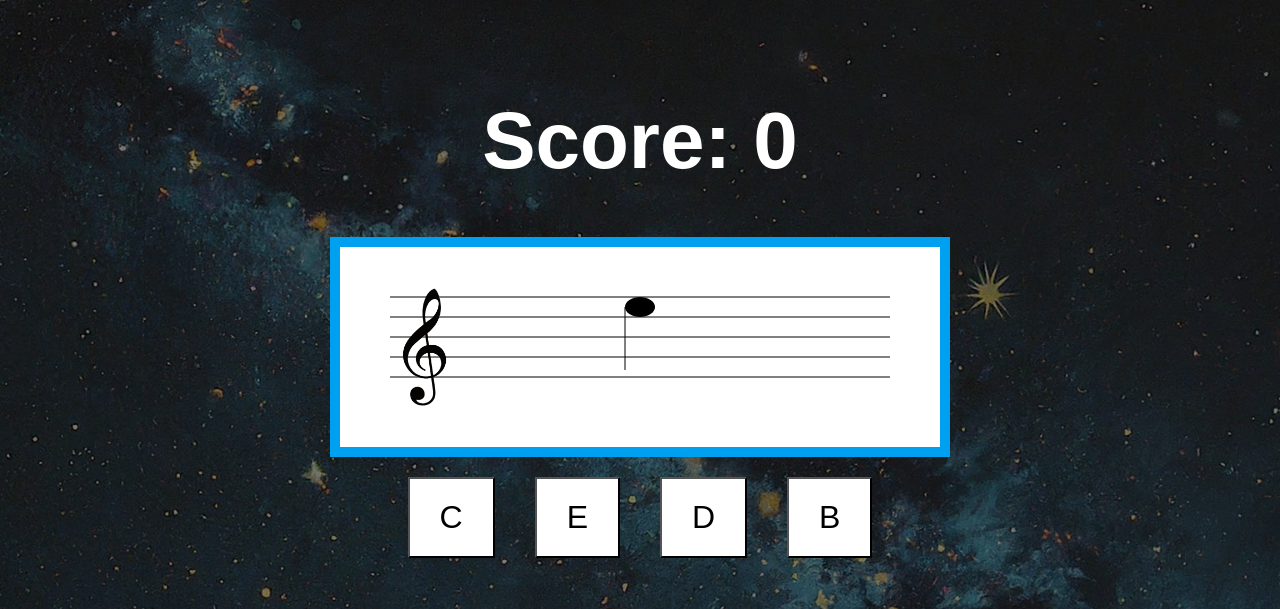
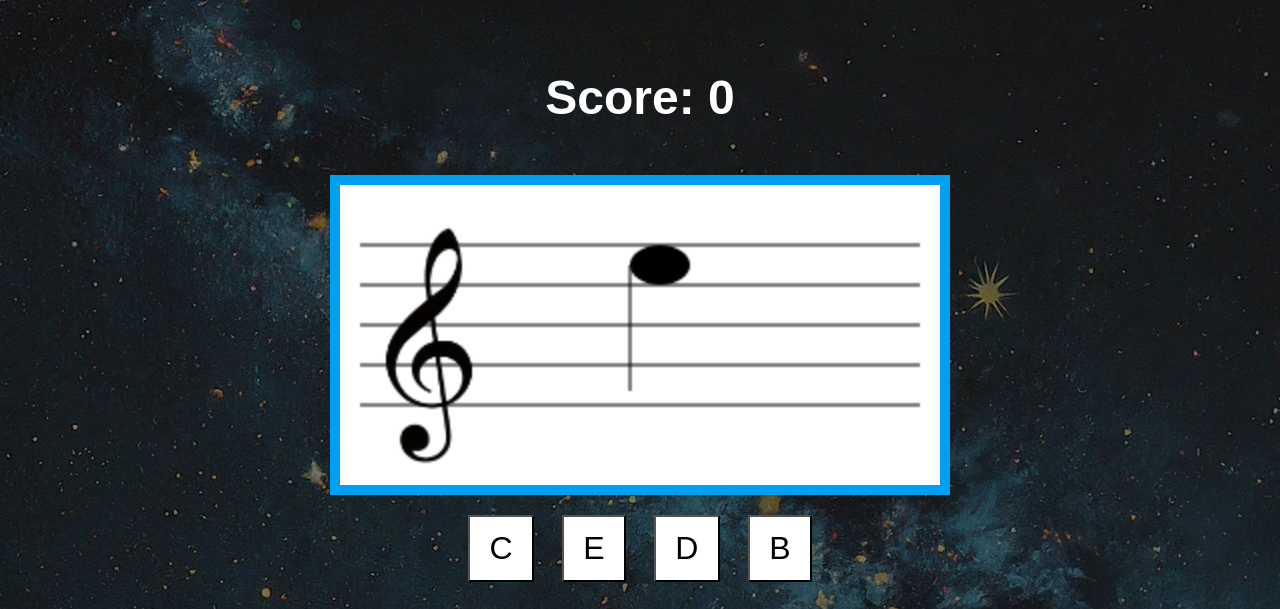
Before and after one commit to peekolo/musicnotegame, a PHP site: page / in a window 1280 px wide. Shown: the top 609 px of the page. Run offline with PHP 8.4, Linux system fonts and the light colour scheme.

Commit message:
make responsive

```diff
--- a/index.html
+++ b/index.html
@@ -9,7 +9,7 @@
 <body>
     <div id="redalert">&nbsp;</div>
     <div id="score">Score: 0</div>
-    <canvas id="musicCanvas" width="600" height="200"></canvas>
+    <canvas id="musicCanvas"></canvas>
     <canvas id="fireworksCanvas"></canvas>
     <div id="choices"></div>
     <div class="bottom-spacer">&nbsp;</div>
--- a/script.js
+++ b/script.js
@@ -26,10 +26,11 @@ window.onload = function() {
     resizeCanvas();
 
     // Update canvas size on window resize
-    window.addEventListener('resize', resizeCanvas);
+    //window.addEventListener('resize', resizeCanvas);
 
 
-    const xoffset=300;
+    const staffTop=30;
+    const xoffset=160;
     const yStep=10;
 
     window.AudioContext = window.AudioContext || window.webkitAudioContext || window.mozAudioContext || window.oAudioContext;
@@ -56,24 +57,24 @@ window.onload = function() {
     }
 
     const noteC3Positions = {
-        'treble': 150,
-        'bass': 30
+        'treble': 130,
+        'bass': 10
     };
 
     const clefImages = {
-        treble: {path:assetpath+'/treble.png',dim:[60,40,50,120]},
-        bass: {path:assetpath+'/bass.png',dim:[60,47,42,85]},
+        treble: {path:assetpath+'/treble.png',dim:[20,20,50,120]},
+        bass: {path:assetpath+'/bass.png',dim:[20,27,42,85]},
     };
 
 
     function drawStaff() {
-        const staffTop = 50;
         const staffSpacing = yStep * 2;
+
         ctx.clearRect(0, 0, canvas.width, canvas.height);
         for (let i = 0; i < 5; i++) {
             ctx.beginPath();
-            ctx.moveTo(50, staffTop + i * staffSpacing);
-            ctx.lineTo(550, staffTop + i * staffSpacing);
+            ctx.moveTo(10, staffTop + i * staffSpacing);
+            ctx.lineTo(canvas.width-10, staffTop + i * staffSpacing);
             ctx.stroke();
         }
     }
--- a/styles.css
+++ b/styles.css
@@ -31,6 +31,11 @@ canvas {
     z-index:1;
 }
 
+#musicCanvas{
+    width:90%;
+    max-width: 600px;
+}
+
 #fireworksCanvas {
     position: absolute;
     background-color: transparent;
@@ -44,6 +49,12 @@ canvas {
 }
 
 #choices {
+    max-width: 400px;
+    width: 100%;
+    display: flex;
+    flex-direction: row;
+    flex-wrap: wrap;
+    justify-content: space-evenly;
     margin-bottom: 20px;
     z-index:100;
 }
@@ -61,15 +72,15 @@ canvas {
 }
 
 .choice-button {
-    margin: 0 20px;
-    padding: 20px 30px;
+    padding: 0.8rem 1.2rem;
     font-size: 2rem;
     cursor: pointer;
     background-color: #FFFFFF;
 }
 
 #score {
-    font-size: 5rem;
+    display:block;
+    font-size: 3rem;
     font-weight: bold;
     color: #FFFFFF;
     padding:50px;
```
